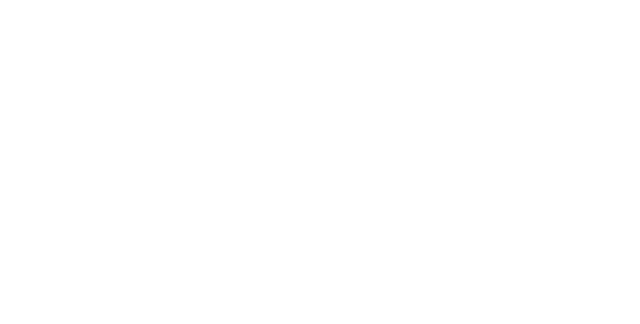
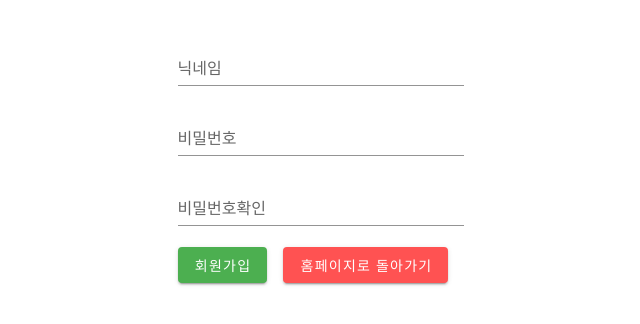
Before and after one commit to choisungwook/vuetify-practice, a Vue app: page /signup in a window 1280 px wide. Shown: the part 240-564 px from the top of the page, without its empty margins (319-959 px from the left). Built offline with nearby package versions, Linux system fonts and the light colour scheme.

Commit message:
회원가입 페이지 #10

```diff
--- a/package.json
+++ b/package.json
@@ -9,6 +9,7 @@
   },
   "dependencies": {
     "core-js": "^3.6.5",
+    "vee-validate": "^4.4.11",
     "vue": "^2.6.11",
     "vue-router": "^3.2.0",
     "vuetify": "^2.4.0",
--- /dev/null
+++ b/src/layouts/auth/Index.vue
@@ -0,0 +1,11 @@
+<template>
+  <v-app>
+    <v-main>
+      <router-view />
+    </v-main>
+  </v-app>
+</template>
+
+<script>
+export default {};
+</script>
--- a/src/layouts/default/Index.vue
+++ b/src/layouts/default/Index.vue
@@ -3,7 +3,16 @@
     <v-app-bar app primary dark>
       <v-app-bar-nav-icon @click="drawer = !drawer"></v-app-bar-nav-icon>
       <v-toolbar-title>App bar title</v-toolbar-title>
+
       <v-spacer></v-spacer>
+
+      <v-btn flat @click="$router.push({ name: 'signup' })">
+        <span>회원가입</span>
+      </v-btn>
+
+      <v-btn flat>
+        <span>로그인</span>
+      </v-btn>
     </v-app-bar>
 
     <v-navigation-drawer app v-model="drawer">
--- a/src/router/index.js
+++ b/src/router/index.js
@@ -1,7 +1,7 @@
 import Vue from "vue";
 import VueRouter from "vue-router";
 import DefaultLayout from "@/layouts/default/Index";
-// import Home from "@/views/Home.vue";
+import AuthLayout from "@/layouts/auth/Index";
 
 Vue.use(VueRouter);
 
@@ -27,15 +27,20 @@
       },
     ],
   },
-  // {
-  //   path: "/helloworld",
-  //   name: "Hellowlrd",
-  //   // route level code-splitting
-  //   // this generates a separate chunk (about.[hash].js) for this route
-  //   // which is lazy-loaded when the route is visited.
-  //   component: () =>
-  //     import(/* webpackChunkName: "about" */ "../views/Helloworld.vue"),
-  // },
+  {
+    path: "/auth",
+    name: "Auth",
+    component: AuthLayout,
+    children: [
+      {
+        path: "/signup",
+        name: "signup",
+        // which is lazy-loaded when the route is visited.
+        component: () =>
+          import(/* webpackChunkName: "about" */ "../views/auth/Signup.vue"),
+      },
+    ],
+  },
 ];
 
 const router = new VueRouter({
--- /dev/null
+++ b/src/views/auth/Signup.vue
@@ -0,0 +1,41 @@
+<template>
+  <v-container fill-height>
+    <v-row justify="center" align="center">
+      <v-form ref="form" v-model="valid" lazy-validation>
+        <v-text-field v-model="nickname" label="닉네임" required></v-text-field>
+
+        <v-text-field
+          v-model="password"
+          label="비밀번호"
+          required
+        ></v-text-field>
+
+        <v-text-field
+          v-model="password_confirm"
+          label="비밀번호확인"
+          required
+        ></v-text-field>
+
+        <v-btn color="success" class="mr-4" @click="validate"> 회원가입 </v-btn>
+
+        <v-btn
+          color="error"
+          class="mr-4"
+          @click="$router.push({ name: 'home' })"
+        >
+          홈페이지로 돌아가기
+        </v-btn>
+      </v-form>
+    </v-row>
+  </v-container>
+</template>
+
+<script>
+export default {
+  data: () => ({
+    nickname: "",
+    password: "",
+    password_confirm: "",
+  }),
+};
+</script>
```
Also changed, not shown: 1 other file (tests, documents, lock files or other folders).
